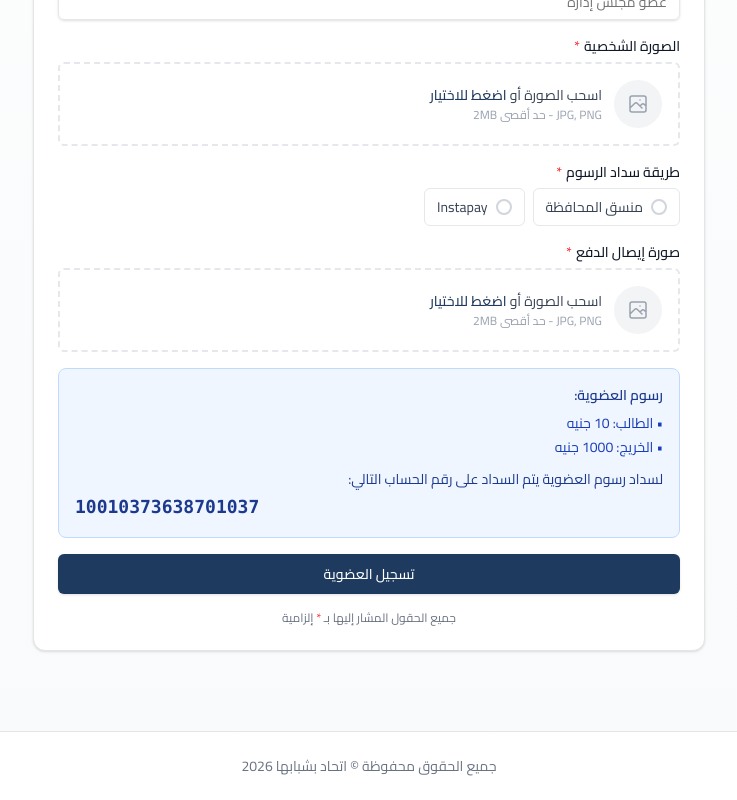
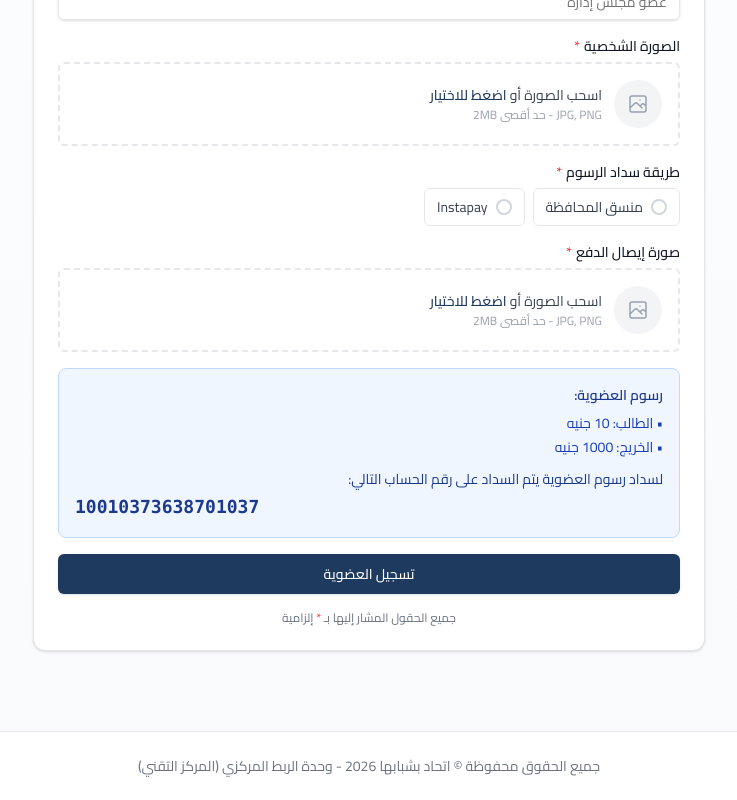
Before and after one commit to 0x3b3fc/etihad-membership, a Next.js app: page / in a window 1280 px wide. Shown: the part 1145-1945 px from the top of the page, without its empty margins (271-1008 px from the left). Built offline with nearby package versions, Linux system fonts and the light colour scheme.

Commit message:
Update footer copyright text to include the year 2026 and additional details for consistency across pages.

```diff
--- a/app/member/[id]/page.tsx
+++ b/app/member/[id]/page.tsx
@@ -66,7 +66,7 @@ export default async function MemberPage({ params }: MemberPageProps) {
         <div className="container mx-auto px-4 py-6">
           <div className="text-center">
             <p className="text-sm text-gray-500">
-              جميع الحقوق محفوظة - اتحاد بشبابها {new Date().getFullYear()}
+              جميع الحقوق محفوظة © اتحاد بشبابها 2026 - وحدة الربط المركزي (المركز التقني)
             </p>
           </div>
         </div>
--- a/app/page.tsx
+++ b/app/page.tsx
@@ -110,7 +110,7 @@ export default function HomePage() {
       <footer className="border-t bg-white py-4 sm:py-6">
         <div className="container mx-auto px-4 text-center">
           <p className="text-xs sm:text-sm text-gray-500">
-            جميع الحقوق محفوظة © اتحاد بشبابها {new Date().getFullYear()}
+            جميع الحقوق محفوظة © اتحاد بشبابها 2026 - وحدة الربط المركزي (المركز التقني)
           </p>
         </div>
       </footer>
```
